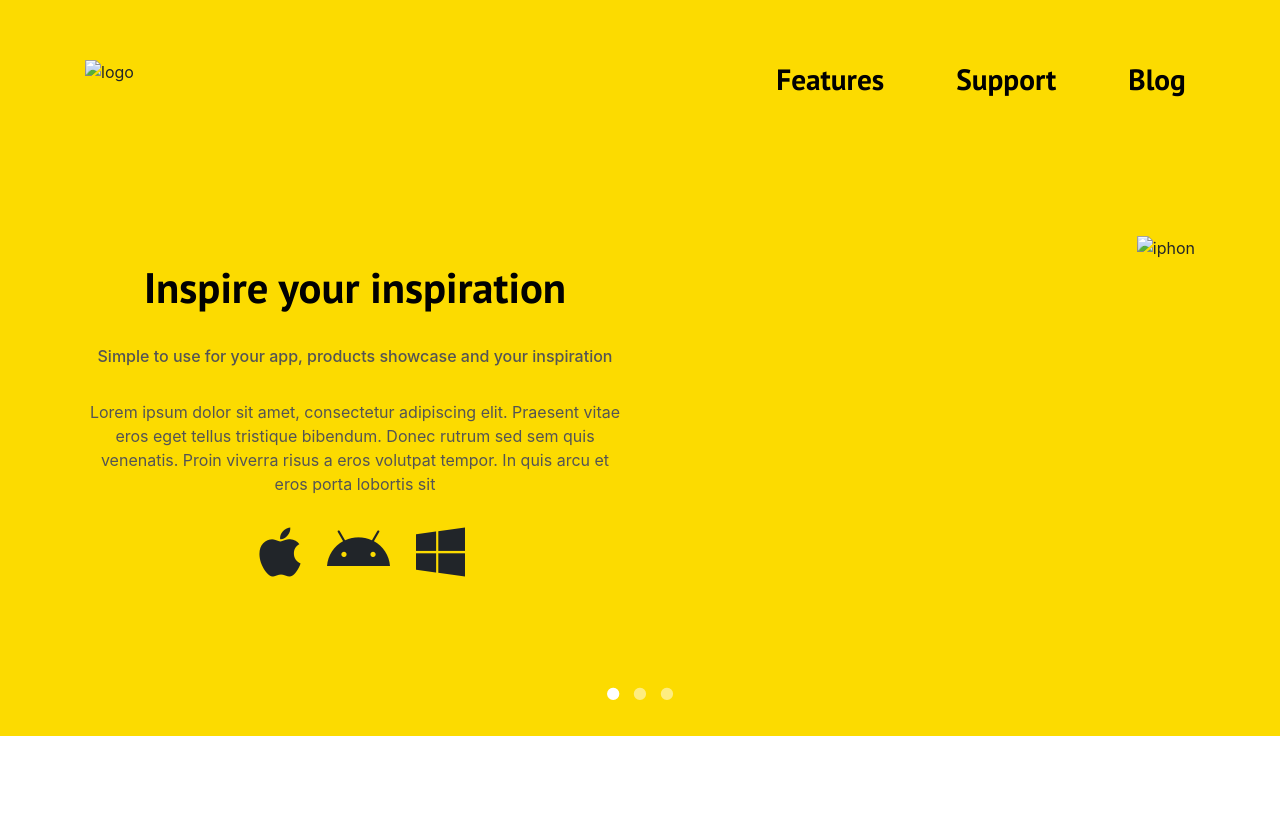
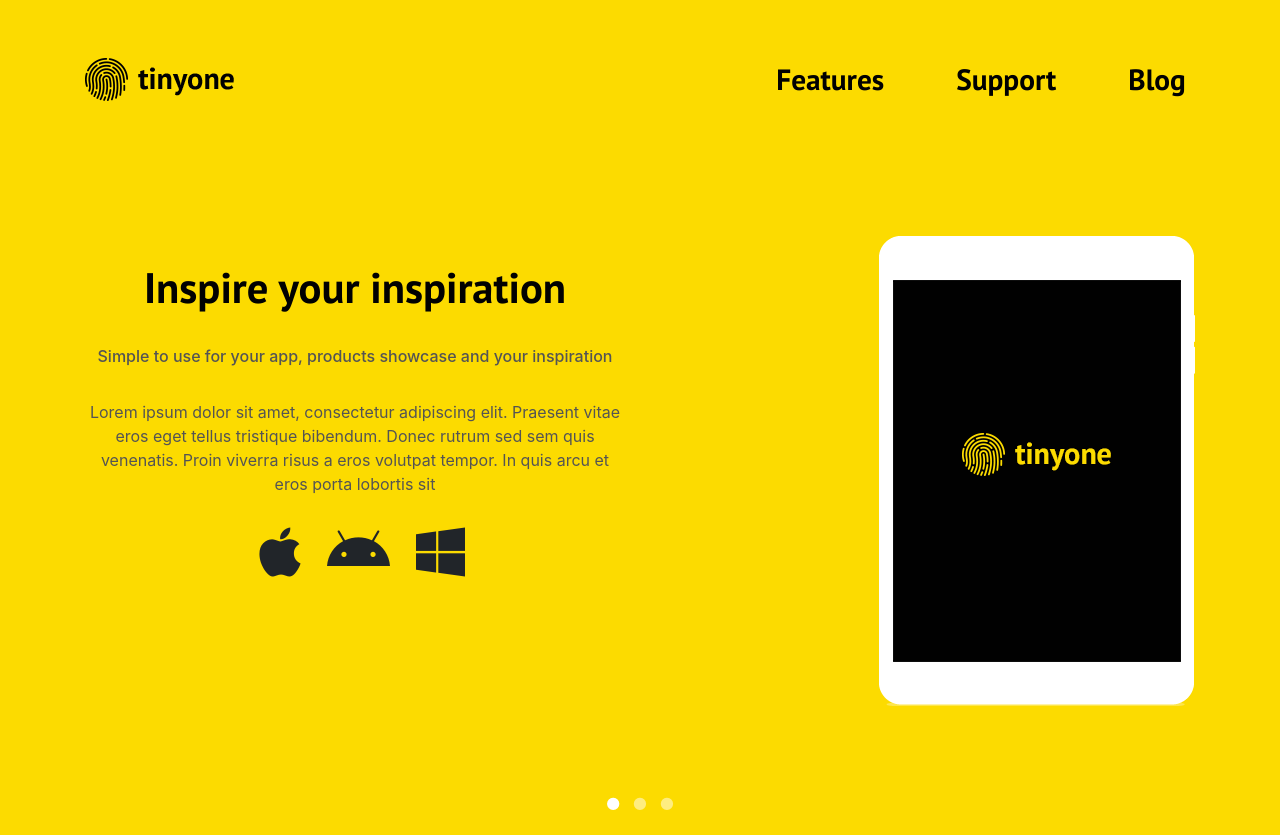
Before and after one commit to hanuma71/hanuma71.github.io, a plain HTML site: page index.html in a window 1280 px wide. Shown: the top 835 px of the page. Drawn offline with nearby package versions, Linux system fonts and the light colour scheme; files that its build step writes are made by us from their sources.

Commit message:
Update index.html

```diff
--- a/index.html
+++ b/index.html
@@ -16,7 +16,7 @@
 		<div class="container">
 			<div class="row top_head_block d-flex justify-content-between">
 				<div class="col">
-					<img src="img/logo.png" alt="logo">
+					<img src="logo.png" alt="logo">
 				</div>
 				<div class="col">
 					<ul class="menu d-flex justify-content-center flex-column flex-lg-row ">
@@ -45,7 +45,7 @@
 
 					</div>
 					<div class=" col d-flex justify-content-center mt-5 justify-content-lg-end">
-						<img src="img/iphon.png" alt="iphon">
+						<img src="iphon.png" alt="iphon">
 					</div>
 				</div>
 				<div class="row end_head_block">
```
